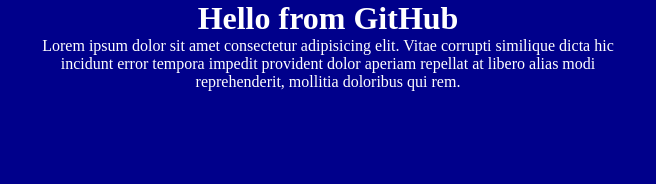
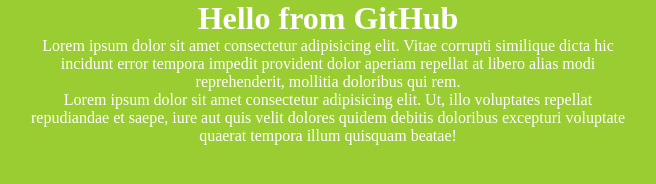
Before and after one commit to faxr1dd1nov1c7/1-dars, a plain HTML site: page index.html in a window 1280 px wide. Shown: the whole page, without its empty margins (312-968 px from the left). Drawn offline with Linux system fonts and the light colour scheme.

Commit message:
update project

```diff
--- a/css/main.css
+++ b/css/main.css
@@ -4,7 +4,7 @@
 
 body {
     margin: 0;
-    background-color: darkblue;
+    background-color: yellowgreen;
 }
 
 img {
--- a/index.html
+++ b/index.html
@@ -14,5 +14,6 @@
 			similique dicta hic incidunt error tempora impedit provident dolor aperiam
 			repellat at libero alias modi reprehenderit, mollitia doloribus qui rem.
 		</p>
+        <p>Lorem ipsum dolor sit amet consectetur adipisicing elit. Ut, illo voluptates repellat repudiandae et saepe, iure aut quis velit dolores quidem debitis doloribus excepturi voluptate quaerat tempora illum quisquam beatae!</p>
 	</body>
 </html>
```
